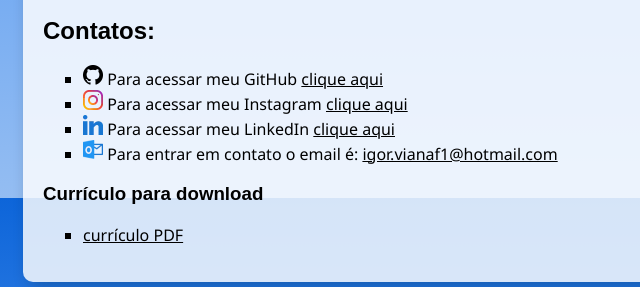
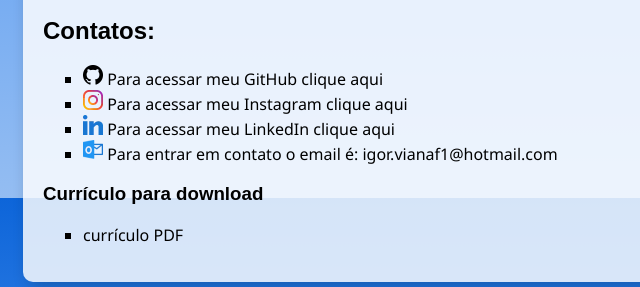
Before and after one commit to igorvianaf/apresentacao, a plain HTML site: page index.html in a window 1280 px wide. Shown: the part 602-889 px from the top of the page, 272-912 px from the left. Drawn offline with Linux system fonts and the light colour scheme.

Commit message:
Update style.css

```diff
--- a/style.css
+++ b/style.css
@@ -14,7 +14,8 @@ main{
     box-shadow: 5px 5px 15px rgba(1, 30, 30, 0.239);
 }
 a{
-    color: black
+    color: black;
+    text-decoration: none;
 }
 a:visited{
     color: #0D65D9;
```
